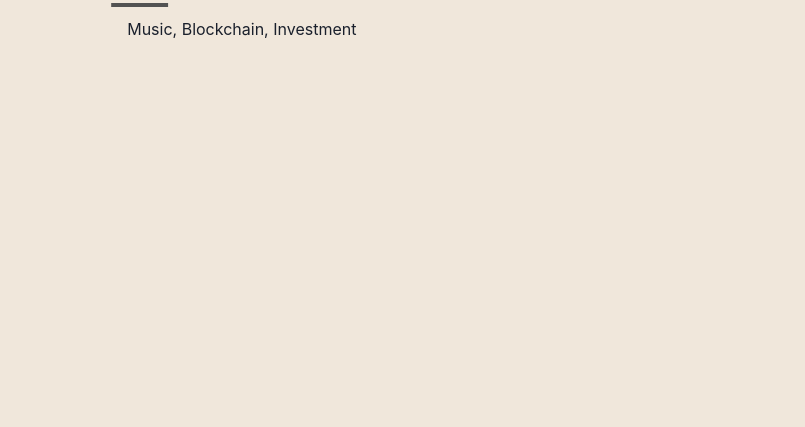
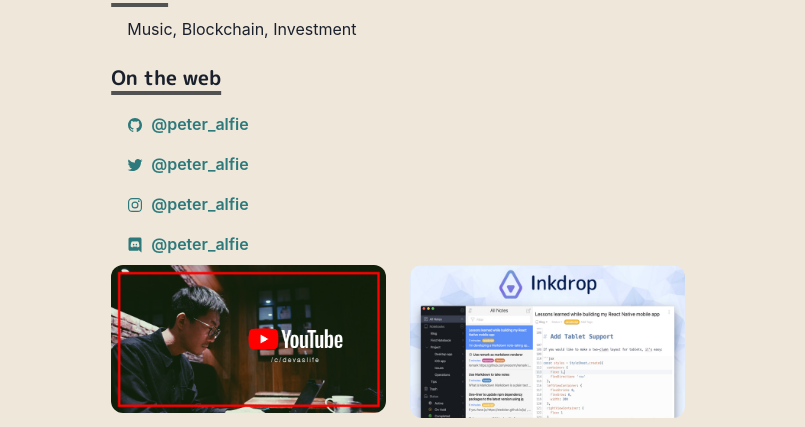
Before and after one commit to alfie1104/clone-craftzdog, a Next.js app: page / in a window 1280 px wide. Shown: the part 525-952 px from the top of the page, without its empty margins (242-1047 px from the left). Before the commit the page ends 800 px from the top, so only its background shows below. Built offline with nearby package versions, Linux system fonts and the light colour scheme.

Commit message:
feat(index.js): add social media links

```diff
--- a/package.json
+++ b/package.json
@@ -20,6 +20,7 @@
     "next": "^12.0.9",
     "react": "^17.0.2",
     "react-dom": "^17.0.2",
+    "react-icons": "^4.3.1",
     "three": "^0.135.0"
   },
   "devDependencies": {
--- a/pages/index.js
+++ b/pages/index.js
@@ -6,13 +6,26 @@
   Image,
   useColorModeValue,
   Link,
-  Button
+  Button,
+  SimpleGrid,
+  List,
+  ListItem,
+  Icon
 } from '@chakra-ui/react'
 import { ChevronRightIcon } from '@chakra-ui/icons'
 import Layout from '../components/layouts/article'
 import Paragraph from '../components/paragraph'
 import Section from '../components/section'
 import { BioSection, BioYear } from '../components/bio'
+import { GridItem } from '../components/grid-item'
+import {
+  IoLogoTwitter,
+  IoLogoInstagram,
+  IoLogoGithub,
+  IoLogoDiscord
+} from 'react-icons/io5'
+import thumbYouTube from '../public/images/links/youtube.png'
+import thumbInkdrop from '../public/images/works/inkdrop_eyecatch.png'
 
 const Page = () => {
   return (
@@ -92,6 +105,75 @@
           </Heading>
           <Paragraph>Music, Blockchain, Investment</Paragraph>
         </Section>
+
+        <Section delay={0.3}>
+          <Heading as="h3" variant="section-title">
+            On the web
+          </Heading>
+          <List>
+            <ListItem>
+              <Link href="https://github.com/alfie1104" target="_blank">
+                <Button
+                  variant={'ghost'}
+                  colorScheme={'teal'}
+                  leftIcon={<Icon as={IoLogoGithub} />}
+                >
+                  @peter_alfie
+                </Button>
+              </Link>
+            </ListItem>
+            <ListItem>
+              <Link href="https://github.com/alfie1104" target="_blank">
+                <Button
+                  variant={'ghost'}
+                  colorScheme={'teal'}
+                  leftIcon={<Icon as={IoLogoTwitter} />}
+                >
+                  @peter_alfie
+                </Button>
+              </Link>
+            </ListItem>
+            <ListItem>
+              <Link href="https://github.com/alfie1104" target="_blank">
+                <Button
+                  variant={'ghost'}
+                  colorScheme={'teal'}
+                  leftIcon={<Icon as={IoLogoInstagram} />}
+                >
+                  @peter_alfie
+                </Button>
+              </Link>
+            </ListItem>
+            <ListItem>
+              <Link href="https://github.com/alfie1104" target="_blank">
+                <Button
+                  variant={'ghost'}
+                  colorScheme={'teal'}
+                  leftIcon={<Icon as={IoLogoDiscord} />}
+                >
+                  @peter_alfie
+                </Button>
+              </Link>
+            </ListItem>
+          </List>
+
+          <SimpleGrid columns={[1, 2, 2]} gap={6}>
+            <GridItem
+              href="https://www.youtube.com/devaslife"
+              title="Dev as Life"
+              thumbnail={thumbYouTube}
+            >
+              CraftzDog&apos;s Youtube Channel
+            </GridItem>
+            <GridItem
+              href="https://www.inkdrop.app"
+              title="Inkdrop"
+              thumbnail={thumbInkdrop}
+            >
+              CraftzDog&apos;s Note app(Inkdrop)
+            </GridItem>
+          </SimpleGrid>
+        </Section>
       </Container>
     </Layout>
   )
```
Also changed, not shown: 1 other file (tests, documents, lock files or other folders).
